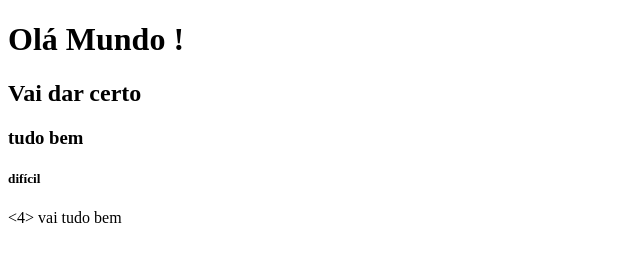
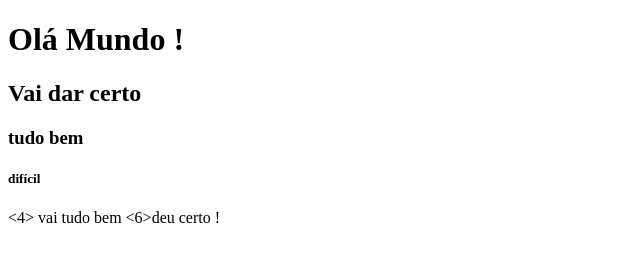
Before and after one commit to peixeweb/css, a plain HTML site: page index.html in a window 1280 px wide. Shown: the whole page, without its empty margins (0-640 px from the left). Drawn offline with Linux system fonts and the light colour scheme.

Commit message:
deu certo

```diff
--- a/index.html
+++ b/index.html
@@ -11,5 +11,6 @@
     <h3> tudo bem  </h3>
     <h5> difícil</h5>
     <4> vai tudo bem</4>
+    <6>deu certo !</6>
 </body>
 </html>
```
